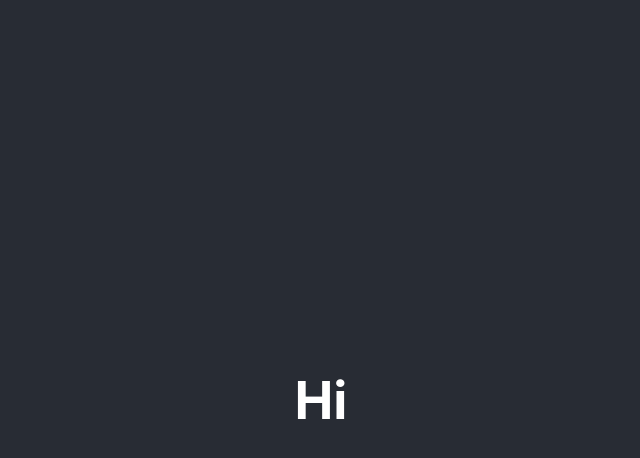
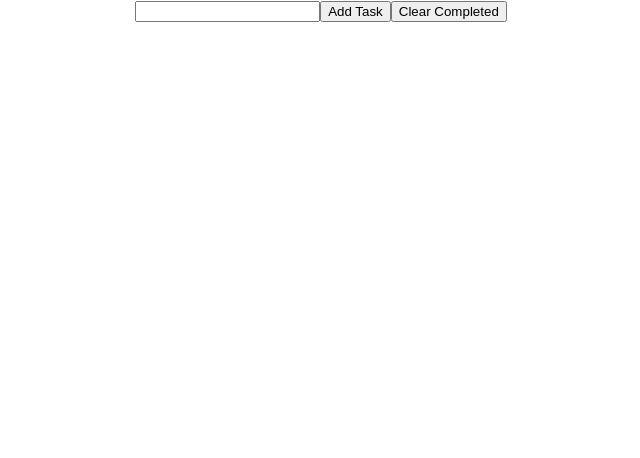
Before and after one commit to bloominstituteoftechnology/reducer-todo, a React (Create React App) app in the folder todo/: page / in a window 1280 px wide. Shown: the top 458 px of the page, without its empty margins (319-959 px from the left). Built offline with nearby package versions, Linux system fonts and the light colour scheme.

Commit message:
debugging the error with displaying the list

```diff
--- a/todo/src/App.js
+++ b/todo/src/App.js
@@ -1,14 +1,38 @@
-import logo from './logo.svg';
+import React, { useEffect, useReducer } from 'react';
+import { state, reducer } from './reducers/reduce';
+import TodoList from './Components/TodoList';
 import './App.css';
 
 function App() {
+  const [initialState, dispatch] = useReducer(reducer, state);
+
+  useEffect(() => {
+    dispatch({ type: 'GET_TODOS' });
+  });
+
+  const handleAddTodo = (e, todo) => {
+    e.preventDefault();
+
+    dispatch({ type: 'ADD_TODO', payload: todo });
+  };
+
+  const toggleCompleted = todo => {
+    dispatch({ type: 'TOGGLE_COMPLETED', payload: todo });
+  };
+
+  const clearCompleted = () => {
+    dispatch({ type: 'CLEAR_COMPLETED' });
+  };
+
   return (
     <div className="App">
-      <header className="App-header">
-        <h1>Hi</h1>
-      </header>
+      <TodoList
+        todos={initialState.todos}
+        handleAddTodo={handleAddTodo}
+        toggleCompleted={toggleCompleted}
+        clearCompleted={clearCompleted}
+      />
     </div>
   );
 }
-
-export default App;
+export default App
--- /dev/null
+++ b/todo/src/Components/Todo.js
@@ -0,0 +1,24 @@
+import React from 'react'
+import './todo.css'
+
+const Todo = props => {
+  const {
+    todo,
+    toggleCompleted
+  } = props;
+
+  const toggleCompletedItem = () => {
+    toggleCompleted(todo);
+  };
+
+  return (
+    <div
+      className={`todo${todo.completed ? 'completed' : ''}`}
+      onClick={toggleCompletedItem}
+    >
+      {todo.item}
+    </div>
+  );
+};
+
+export default Todo;
--- /dev/null
+++ b/todo/src/Components/TodoList.js
@@ -0,0 +1,30 @@
+import React from 'react'
+import TodoForm from '../Forms/TodoForm'
+import Todo from './Todo'
+
+
+const TodoList = props => {
+  const {
+    todos,
+    handleAddTodo,
+    toggleCompleted,
+    clearCompleted
+  } = props;
+
+  return (
+    <div>
+      {todos && todos.map((todo) => {
+        return <Todo
+          key={todo.id}
+          todo={todo}
+          toggleCompleted={toggleCompleted}
+        />
+      })}
+      <TodoForm
+        handleAddTodo={handleAddTodo}
+        clearCompletedItems={clearCompleted}
+      />
+    </div>
+  )
+}
+export default TodoList
--- /dev/null
+++ b/todo/src/Components/todo.css
@@ -0,0 +1,7 @@
+.todo{
+  cursor: pointer;
+}
+
+.completed{
+  text-decoration: line-through;
+}
--- /dev/null
+++ b/todo/src/Forms/TodoForm.js
@@ -0,0 +1,50 @@
+import React from 'react'
+import { useForm } from '../Hooks/useForm'
+
+const initialValues = {
+  todo: ''
+};
+
+const TodoForm = props => {
+  const {
+    handleAddTodo,
+    clearCompletedItems
+  } = props;
+
+  const [values, handleChange] = useForm(initialValues);
+
+  const handleSubmit = e => {
+    handleAddTodo(e, values.todo)
+  };
+
+  return (
+    <div className='todo-form'>
+      <form onSubmit={handleSubmit}>
+        <label htmlFor='todo'>
+          <input
+            type='text'
+            name='todo'
+            id='todo'
+            value={values.todo}
+            onChange={handleChange}
+          />
+        </label>
+        <button
+          type='submit'
+        >
+          Add Task
+              </button>
+        <button
+          onClick={(e) => {
+            e.preventDefault();
+            clearCompletedItems();
+          }}
+        >
+          Clear Completed
+              </button>
+      </form>
+    </div>
+  );
+};
+
+export default TodoForm;
--- /dev/null
+++ b/todo/src/Reducers/reduce.js
@@ -0,0 +1,72 @@
+import React from 'react'
+
+const ADD_TODO = 'ADD_TODO'
+const TOGGLE_COMPLETED = 'TOGGLE_COMPLETED'
+const CLEAR_COMPLETED = 'CLEAR_COMPLETED'
+const GET_TODOS = 'GET_TODOS'
+
+
+export const state = {
+  todos: [
+    {
+      id: 1,
+      task: 'Study Class Components',
+      completed: false
+    },
+    {
+      id: 2,
+      task: 'The React Lifecycle',
+      completed: false
+    },
+    {
+      id: 3,
+      task: 'Composing and Sharing Non - Visual Behavior',
+      completed: false
+    },
+    {
+      id: 4,
+      task: 'Testing Web Applications',
+      completed: false
+    }
+  ]
+}
+
+export const reducer = (initialState, action) => {
+  switch (action.type) {
+    case "ADD_TODO":
+      return {
+        todos: [
+          ...initialState.todos,
+          {
+            id: Date.now(),
+            item: action.payload,
+            completed: true
+          }
+        ]
+      };
+    case "TOGGLE_COMPLETED":
+      return {
+        todos: initialState.todos.map(todo => {
+          if (todo.id === action.payload.id) {
+            return {
+              id: action.payload.id,
+              item: action.payload.item,
+              completed: !todo.completed
+            };
+          }
+
+          return todo;
+        })
+      };
+    case "CLEAR_COMPLETED":
+      return {
+        todos: initialState.todos.filter(todo => {
+          return !todo.completed;
+        })
+      };
+    case "GET_TODOS":
+      return initialState;
+    default:
+      return initialState;
+  }
+};
--- a/todo/src/index.js
+++ b/todo/src/index.js
@@ -2,7 +2,7 @@ import React from 'react';
 import ReactDOM from 'react-dom';
 import './index.css';
 import App from './App';
-import reportWebVitals from './reportWebVitals';
+
 
 ReactDOM.render(
   <React.StrictMode>
@@ -14,4 +14,3 @@ ReactDOM.render(
 // If you want to start measuring performance in your app, pass a function
 // to log results (for example: reportWebVitals(console.log))
 // or send to an analytics endpoint. Learn more: https://bit.ly/CRA-vitals
-reportWebVitals();
```
Also changed, not shown: todo/src/Hooks/useForm.js (+7 -6 lines), todo/src/Reducer/reduce.js (deleted, +0 -68 lines), 1 other file (tests, documents, lock files or other folders).
